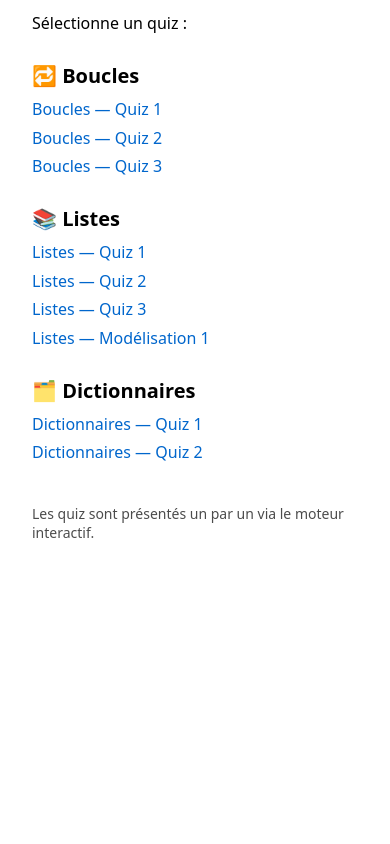
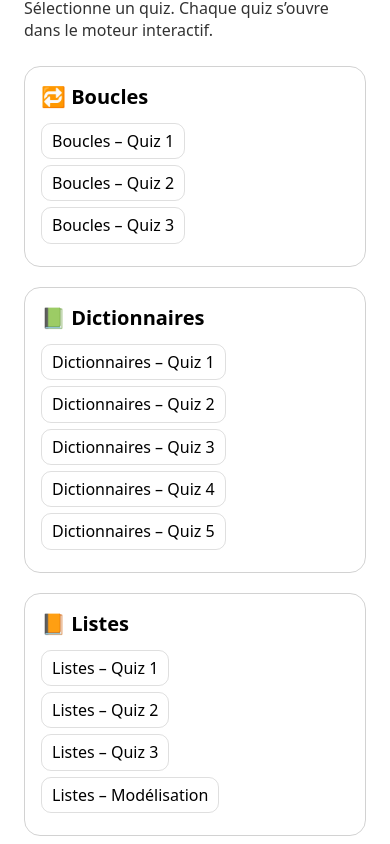
Before and after one commit to nutcrax/python-quiz, a plain HTML site: page index.html in a window 390 px wide. Shown: the part 81-925 px from the top of the page. Before the commit the page ends 844 px from the top, so only its background shows below. Drawn offline with Linux system fonts and the light colour scheme.

Commit message:
Mise à jour index des quiz (layout responsive)

```diff
--- a/index.html
+++ b/index.html
@@ -2,28 +2,48 @@
 <html lang="fr">
 
 <head>
-  <meta charset="utf-8">
-  <title>Quiz Python</title>
-  <meta name="viewport" content="width=device-width, initial-scale=1">
+  <meta charset="utf-8" />
+  <meta name="viewport" content="width=device-width,initial-scale=1" />
+  <title>Quiz Python – Index</title>
 
   <style>
+    :root {
+      color-scheme: light dark;
+    }
+
     body {
       font-family: system-ui, -apple-system, Segoe UI, Roboto, Arial, sans-serif;
-      margin: 32px;
+      margin: 0;
+      padding: 24px;
       line-height: 1.4;
     }
 
     h1 {
-      margin-bottom: 8px;
+      margin-top: 0;
+      font-size: 26px;
     }
 
-    .theme {
-      margin-top: 28px;
+    .intro {
+      opacity: .8;
+      margin-bottom: 24px;
     }
 
-    .theme h2 {
+    /* === GRILLE RESPONSIVE === */
+    .grid {
+      display: grid;
+      grid-template-columns: repeat(auto-fit, minmax(260px, 1fr));
+      gap: 20px;
+    }
+
+    .card {
+      border: 1px solid rgba(127, 127, 127, .35);
+      border-radius: 16px;
+      padding: 16px;
+    }
+
+    .card h2 {
+      margin: 0 0 12px;
       font-size: 20px;
-      margin-bottom: 8px;
     }
 
     ul {
@@ -38,56 +58,72 @@
 
     a {
       text-decoration: none;
-      color: #0066cc;
-      font-weight: 500;
+      color: inherit;
+      padding: 6px 10px;
+      border-radius: 10px;
+      display: inline-block;
+      border: 1px solid rgba(127, 127, 127, .25);
     }
 
     a:hover {
-      text-decoration: underline;
+      background: rgba(127, 127, 127, .12);
     }
 
-    .note {
-      opacity: 0.7;
-      font-size: 14px;
-      margin-top: 40px;
+    .footer {
+      margin-top: 32px;
+      font-size: 13px;
+      opacity: .7;
     }
   </style>
 </head>
 
 <body>
 
-  <h1>Quiz Python</h1>
-  <p>Sélectionne un quiz :</p>
+  <h1>📘 Quiz Python</h1>
+  <p class="intro">
+    Sélectionne un quiz.
+    Chaque quiz s’ouvre dans le moteur interactif.
+  </p>
 
-  <div class="theme">
+  <div class="grid">
+
+    <!-- BOUCLES -->
+    <div class="card">
       <h2>🔁 Boucles</h2>
       <ul>
-      <li><a href="engine.html?quiz=Quiz-JS/Boucles/q-boucles-1.js">Boucles — Quiz 1</a></li>
-      <li><a href="engine.html?quiz=Quiz-JS/Boucles/q-boucles-2.js">Boucles — Quiz 2</a></li>
-      <li><a href="engine.html?quiz=Quiz-JS/Boucles/q-boucles-3.js">Boucles — Quiz 3</a></li>
+        <li><a href="engine.html?quiz=Quiz-JS/Boucles/q-boucles-1.js">Boucles – Quiz 1</a></li>
+        <li><a href="engine.html?quiz=Quiz-JS/Boucles/q-boucles-2.js">Boucles – Quiz 2</a></li>
+        <li><a href="engine.html?quiz=Quiz-JS/Boucles/q-boucles-3.js">Boucles – Quiz 3</a></li>
       </ul>
     </div>
 
-  <div class="theme">
-    <h2>📚 Listes</h2>
+    <!-- DICTIONNAIRES -->
+    <div class="card">
+      <h2>📗 Dictionnaires</h2>
       <ul>
-      <li><a href="engine.html?quiz=Quiz-JS/Listes/q-listes-1.js">Listes — Quiz 1</a></li>
-      <li><a href="engine.html?quiz=Quiz-JS/Listes/q-listes-2.js">Listes — Quiz 2</a></li>
-      <li><a href="engine.html?quiz=Quiz-JS/Listes/q-listes-3.js">Listes — Quiz 3</a></li>
-      <li><a href="engine.html?quiz=Quiz-JS/Listes/q-listes-modelisation-1.js">Listes — Modélisation 1</a></li>
+        <li><a href="engine.html?quiz=Quiz-JS/Dictionnaires/q-dictionnaires-1.js">Dictionnaires – Quiz 1</a></li>
+        <li><a href="engine.html?quiz=Quiz-JS/Dictionnaires/q-dictionnaires-2.js">Dictionnaires – Quiz 2</a></li>
+        <li><a href="engine.html?quiz=Quiz-JS/Dictionnaires/q-dictionnaires-3.js">Dictionnaires – Quiz 3</a></li>
+        <li><a href="engine.html?quiz=Quiz-JS/Dictionnaires/q-dictionnaires-4.js">Dictionnaires – Quiz 4</a></li>
+        <li><a href="engine.html?quiz=Quiz-JS/Dictionnaires/q-dictionnaires-5.js">Dictionnaires – Quiz 5</a></li>
       </ul>
     </div>
 
-  <div class="theme">
-    <h2>🗂️ Dictionnaires</h2>
+    <!-- LISTES -->
+    <div class="card">
+      <h2>📙 Listes</h2>
       <ul>
-      <li><a href="engine.html?quiz=Quiz-JS/Dictionnaires/q-dictionnaires-1.js">Dictionnaires — Quiz 1</a></li>
-      <li><a href="engine.html?quiz=Quiz-JS/Dictionnaires/q-dictionnaires-2.js">Dictionnaires — Quiz 2</a></li>
+        <li><a href="engine.html?quiz=Quiz-JS/Listes/q-listes-1.js">Listes – Quiz 1</a></li>
+        <li><a href="engine.html?quiz=Quiz-JS/Listes/q-listes-2.js">Listes – Quiz 2</a></li>
+        <li><a href="engine.html?quiz=Quiz-JS/Listes/q-listes-3.js">Listes – Quiz 3</a></li>
+        <li><a href="engine.html?quiz=Quiz-JS/Listes/q-listes-modelisation-1.js">Listes – Modélisation</a></li>
       </ul>
     </div>
 
-  <p class="note">
-    Les quiz sont présentés un par un via le moteur interactif.
+  </div>
+
+  <p class="footer">
+    Index responsive – prêt à évoluer 🚀
   </p>
 
 </body>
```
Lines whose indentation alone changed are shown as unchanged.
